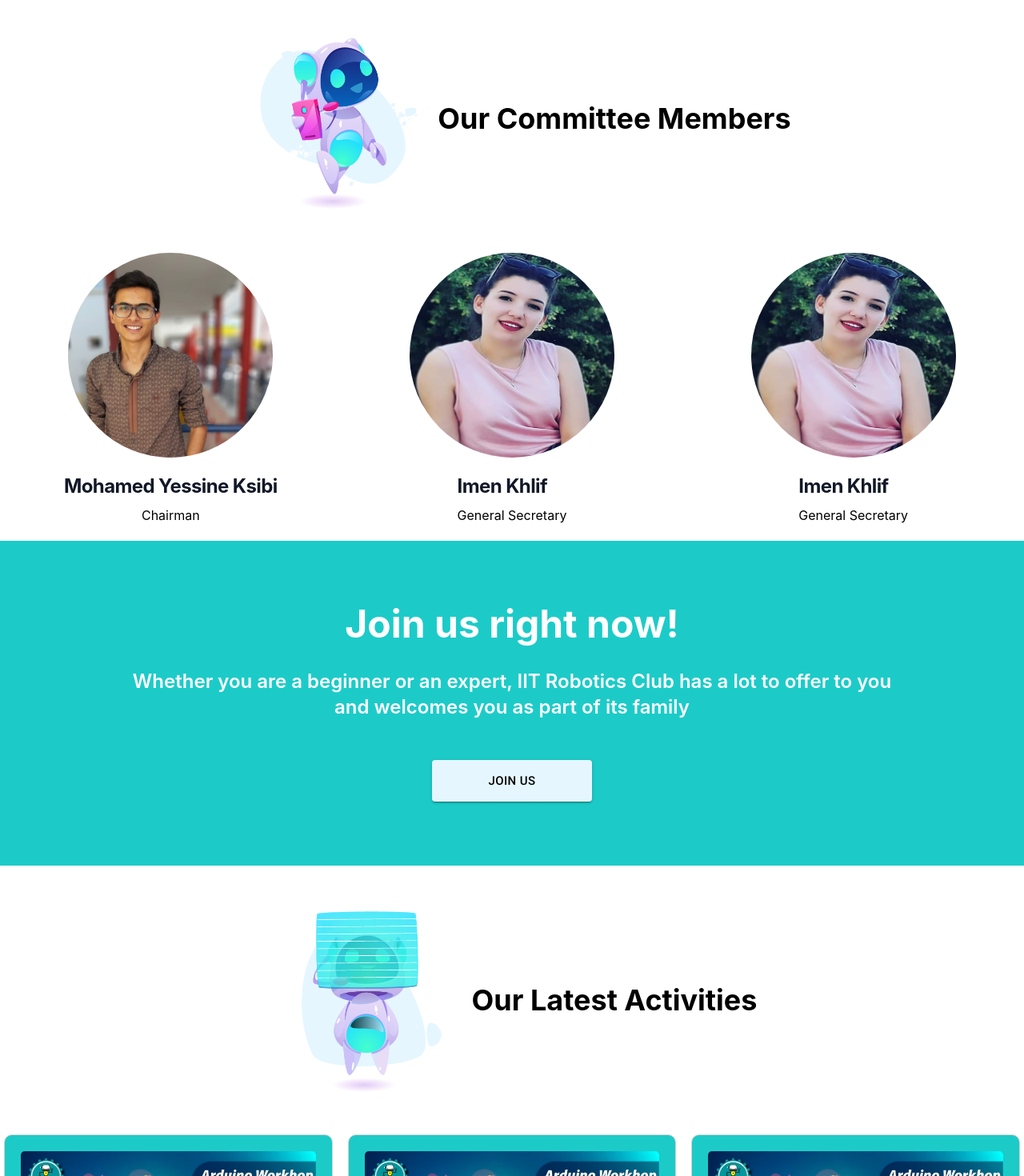
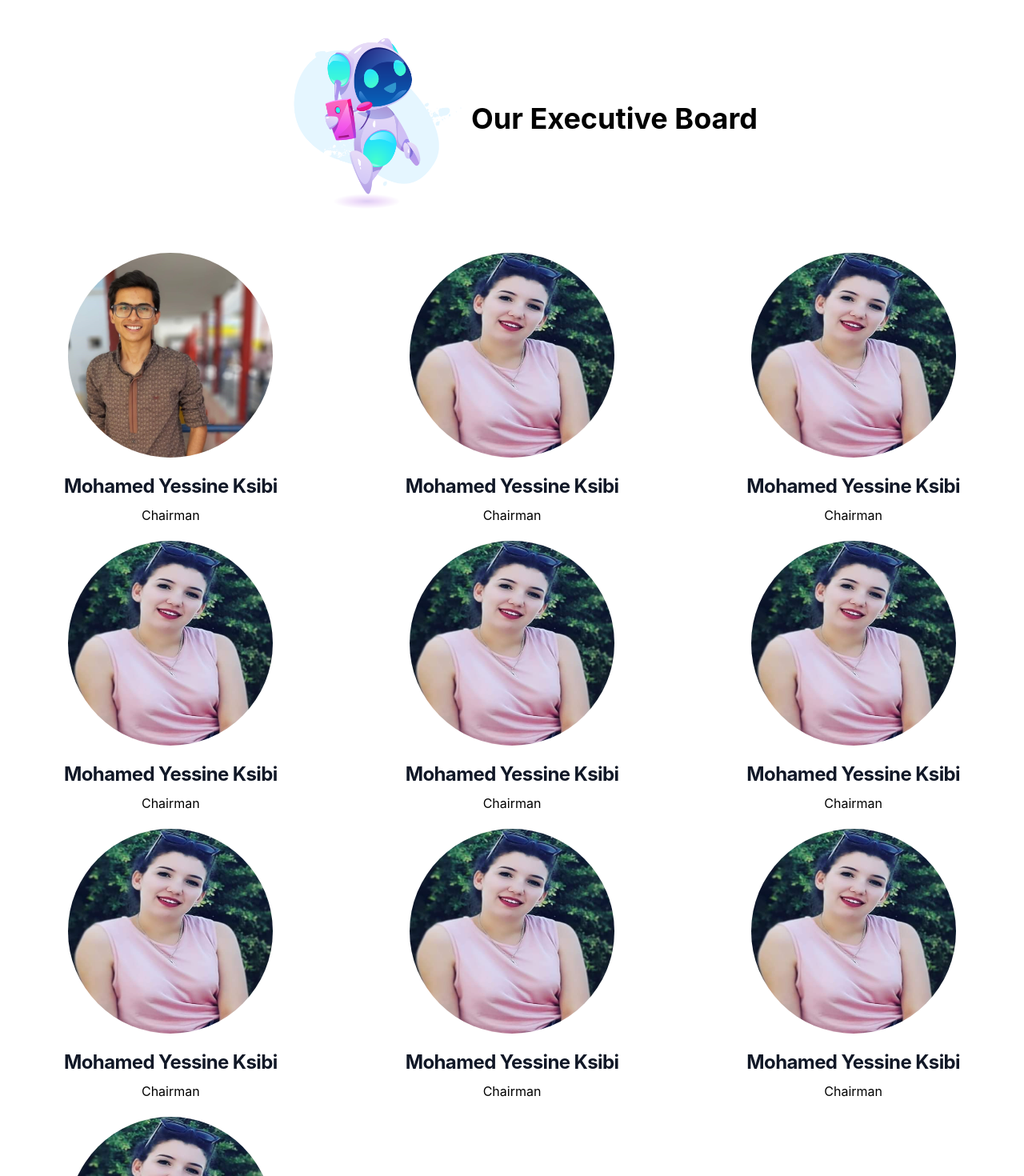
Before and after one commit to HaythamGharam/Robotics-Stage, a React (Create React App) app in the folder robotics/: page / in a window 1280 px wide. Shown: the part 820-2290 px from the top of the page at 80% size. Built offline with nearby package versions, Linux system fonts and the light colour scheme.

Commit message:
members section fixed

```diff
--- a/robotics/src/components/home/Home.js
+++ b/robotics/src/components/home/Home.js
@@ -13,6 +13,7 @@ import DialogActions from "@mui/material/DialogActions";
 import DialogContent from "@mui/material/DialogContent";
 import DialogContentText from "@mui/material/DialogContentText";
 import DialogTitle from "@mui/material/DialogTitle";
+import Image from "./Image.js";
 
 const Home = () => {
   const [open, setOpen] = useState(false);
@@ -27,7 +28,6 @@ const Home = () => {
 
   const [isShown, setIsShown] = useState(false);
 
-  const [isShown1, setIsShown1] = useState(false);
 
   const onMouseEnter = () => {
     setIsShown(true);
@@ -35,14 +35,6 @@ const Home = () => {
 
   const onMouseLeave = () => {
     setIsShown(false);
-  };
-
-  const onMouseEnter1 = () => {
-    setIsShown1(true);
-  };
-
-  const onMouseLeave1 = () => {
-    setIsShown1(false);
   };
 
   const btnstyles = {
@@ -73,110 +65,100 @@ const Home = () => {
         <div className="title-area flex justify-center items-center md:my-10">
           <img src={committee} alt="cover" className="w-64 h-64 section-bot" />
           <h1 className="section-title text-center font-bold text-4xl">
-            Our Committee Members
+            Our Executive Board
           </h1>
         </div>
 
         <div className="members-container grid grid-cols-3">
 
           <div className="m-auto max-w-xs bg-white flex flex-col justify-center items-center relative">
-            <img
-              className="rounded-full w-64 h-64"
-              src={yessine}
-              alt="Med Yessine Ksibi"
-              onMouseEnter={onMouseEnter}
-              onMouseLeave={onMouseLeave}
-              style={{ filter: isShown ? "blur(2px)" : "none" }}
-            />
+            <Image src={yessine} />
             <div className="p-5 flex justify-center flex-col">
               <h5 className="mb-2 text-2xl font-bold tracking-tight text-center text-gray-900">
                 Mohamed Yessine Ksibi
               </h5>
               <p className="text-center">Chairman</p>
-              <div
-                className="member-socials"
-                style={{ display: isShown ? "inline-block" : "none" }}
-                onMouseEnter={onMouseEnter}
-                onMouseLeave={onMouseLeave}
-              >
-                <a href="https://facebook.com" target="_blank">
-                  <button className="facebook">
-                    <i className="fab fa-facebook"></i>
-                  </button>
-                </a>
-                <a href="https://linkedin.com" target="_blank">
-                  <button className="linkedin">
-                    <i className="fab fa-linkedin"></i>
-                  </button>
-                </a>
-              </div>
-            </div>
-          </div>
-
-          <div className="m-auto max-w-xs bg-white flex flex-col justify-center items-center relative">
-            <img
-              className="rounded-full w-64 h-64"
-              src={imen}
-              alt="Imen Khlif"
-              onMouseEnter={onMouseEnter1}
-              onMouseLeave={onMouseLeave1}
-              style={{ filter: isShown1 ? "blur(2px)" : "none" }}
-            />
-            <div className="p-5 flex justify-center flex-col">
-              <h5 className="mb-2 text-2xl font-bold tracking-tight text-gray-900">
-                Imen Khlif
-              </h5>
-              <p>General Secretary</p>
-              <div
-                className="member-socials"
-                style={{ display: isShown1 ? "inline-block" : "none" }}
-                onMouseEnter={onMouseEnter1}
-                onMouseLeave={onMouseLeave1}
-              >
-                <a href="https://facebook.com" target="_blank">
-                  <button className="facebook">
-                    <i className="fab fa-facebook"></i>
-                  </button>
-                </a>
-                <a href="https://linkedin.com" target="_blank">
-                  <button className="linkedin">
-                    <i className="fab fa-linkedin"></i>
-                  </button>
-                </a>
-              </div>
             </div>
           </div>
           <div className="m-auto max-w-xs bg-white flex flex-col justify-center items-center relative">
-            <img
-              className="rounded-full w-64 h-64"
-              src={imen}
-              alt="Imen Khlif"
-              onMouseEnter={onMouseEnter1}
-              onMouseLeave={onMouseLeave1}
-              style={{ filter: isShown1 ? "blur(2px)" : "none" }}
-            />
+            <Image src={imen} />
             <div className="p-5 flex justify-center flex-col">
-              <h5 className="mb-2 text-2xl font-bold tracking-tight text-gray-900">
-                Imen Khlif
+              <h5 className="mb-2 text-2xl font-bold tracking-tight text-center text-gray-900">
+                Mohamed Yessine Ksibi
               </h5>
-              <p>General Secretary</p>
-              <div
-                className="member-socials"
-                style={{ display: isShown1 ? "inline-block" : "none" }}
-                onMouseEnter={onMouseEnter1}
-                onMouseLeave={onMouseLeave1}
-              >
-                <a href="https://facebook.com" target="_blank">
-                  <button className="facebook">
-                    <i className="fab fa-facebook"></i>
-                  </button>
-                </a>
-                <a href="https://linkedin.com" target="_blank">
-                  <button className="linkedin">
-                    <i className="fab fa-linkedin"></i>
-                  </button>
-                </a>
-              </div>
+              <p className="text-center">Chairman</p>
+            </div>
+          </div>
+          <div className="m-auto max-w-xs bg-white flex flex-col justify-center items-center relative">
+            <Image src={imen} />
+            <div className="p-5 flex justify-center flex-col">
+              <h5 className="mb-2 text-2xl font-bold tracking-tight text-center text-gray-900">
+                Mohamed Yessine Ksibi
+              </h5>
+              <p className="text-center">Chairman</p>
+            </div>
+          </div>
+          <div className="m-auto max-w-xs bg-white flex flex-col justify-center items-center relative">
+            <Image src={imen} />
+            <div className="p-5 flex justify-center flex-col">
+              <h5 className="mb-2 text-2xl font-bold tracking-tight text-center text-gray-900">
+                Mohamed Yessine Ksibi
+              </h5>
+              <p className="text-center">Chairman</p>
+            </div>
+          </div>
+          <div className="m-auto max-w-xs bg-white flex flex-col justify-center items-center relative">
+            <Image src={imen} />
+            <div className="p-5 flex justify-center flex-col">
+              <h5 className="mb-2 text-2xl font-bold tracking-tight text-center text-gray-900">
+                Mohamed Yessine Ksibi
+              </h5>
+              <p className="text-center">Chairman</p>
+            </div>
+          </div>
+          <div className="m-auto max-w-xs bg-white flex flex-col justify-center items-center relative">
+            <Image src={imen} />
+            <div className="p-5 flex justify-center flex-col">
+              <h5 className="mb-2 text-2xl font-bold tracking-tight text-center text-gray-900">
+                Mohamed Yessine Ksibi
+              </h5>
+              <p className="text-center">Chairman</p>
+            </div>
+          </div>
+          <div className="m-auto max-w-xs bg-white flex flex-col justify-center items-center relative">
+            <Image src={imen} />
+            <div className="p-5 flex justify-center flex-col">
+              <h5 className="mb-2 text-2xl font-bold tracking-tight text-center text-gray-900">
+                Mohamed Yessine Ksibi
+              </h5>
+              <p className="text-center">Chairman</p>
+            </div>
+          </div>
+          <div className="m-auto max-w-xs bg-white flex flex-col justify-center items-center relative">
+            <Image src={imen} />
+            <div className="p-5 flex justify-center flex-col">
+              <h5 className="mb-2 text-2xl font-bold tracking-tight text-center text-gray-900">
+                Mohamed Yessine Ksibi
+              </h5>
+              <p className="text-center">Chairman</p>
+            </div>
+          </div>
+          <div className="m-auto max-w-xs bg-white flex flex-col justify-center items-center relative">
+            <Image src={imen} />
+            <div className="p-5 flex justify-center flex-col">
+              <h5 className="mb-2 text-2xl font-bold tracking-tight text-center text-gray-900">
+                Mohamed Yessine Ksibi
+              </h5>
+              <p className="text-center">Chairman</p>
+            </div>
+          </div>
+          <div className="m-auto max-w-xs bg-white flex flex-col justify-center items-center relative">
+            <Image src={imen} />
+            <div className="p-5 flex justify-center flex-col">
+              <h5 className="mb-2 text-2xl font-bold tracking-tight text-center text-gray-900">
+                Mohamed Yessine Ksibi
+              </h5>
+              <p className="text-center">Chairman</p>
             </div>
           </div>
         </div>
--- /dev/null
+++ b/robotics/src/components/home/Image.js
@@ -0,0 +1,36 @@
+import React, { useState } from 'react';
+import {} from "./home.css";
+
+function Image({ src }) {
+    const [isHovered, setIsHovered] = useState(false);
+
+    return (
+      <div
+        onMouseEnter={() => setIsHovered(true)}
+        onMouseLeave={() => setIsHovered(false)}
+        style={{ position: 'relative' }}
+      >
+        <img
+          src={src}
+          style={{ filter: isHovered ? 'blur(5px)' : 'none' }}
+          className="rounded-full w-64 h-64"
+        />
+        {isHovered && (
+          <div >
+            <a href="https://facebook.com" target="_blank">
+                  <button className="facebook">
+                    <i className="fab fa-facebook"></i>
+                  </button>
+                </a>
+                <a href="https://linkedin.com" target="_blank">
+                  <button className="linkedin">
+                    <i className="fab fa-linkedin"></i>
+                  </button>
+                </a>
+          </div>
+        )}
+      </div>
+    );
+  }
+
+export default Image;
```
